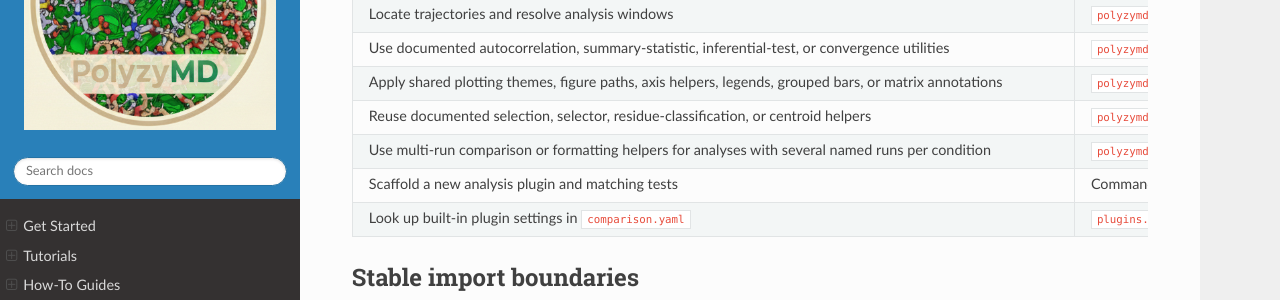
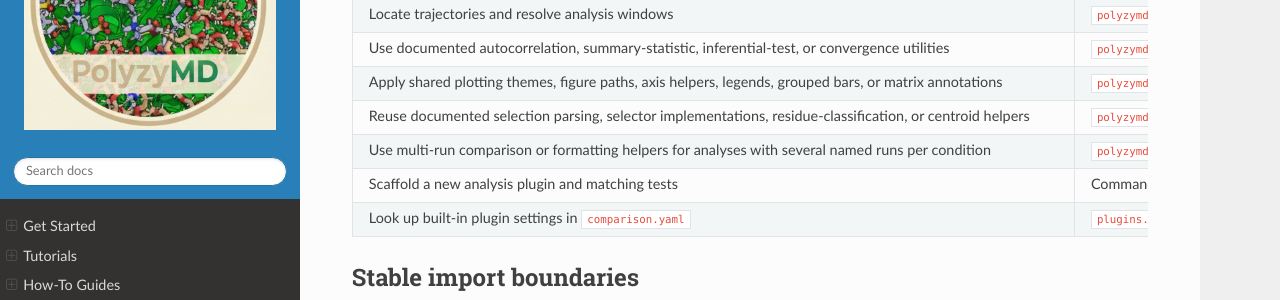
Before and after one commit to joelaforet/polyzymd, a Sphinx documentation site: the page built from docs/source/contributor_guide/analysis_plugins/api_map.md, in a window 1280 px wide and 900 px high, scrolled down 618 px. Shown: the part 151-451 px from the top of the window. Built offline with Sphinx 7.4.7 and the Read the Docs theme 3.1.0, drawn with Linux system fonts in a browser that asks for light colours; some of the changed lines change nothing that is shown.

Commit message:
docs: fix analysis plugin API map

```diff
--- a/docs/source/contributor_guide/analysis_plugins/api_map.md
+++ b/docs/source/contributor_guide/analysis_plugins/api_map.md
@@ -26,7 +26,7 @@
 | Locate trajectories and resolve analysis windows | `polyzymd.analyses.shared.loader`, `polyzymd.analyses.shared.window` | {doc}`../../api/analyses_shared` |
 | Use documented autocorrelation, summary-statistic, inferential-test, or convergence utilities | `polyzymd.analyses.shared.autocorrelation`, `polyzymd.analyses.shared.statistics`, `polyzymd.analyses.shared.inferential_statistics`, `polyzymd.analyses.shared.convergence` | {doc}`../../api/analyses_shared` |
 | Apply shared plotting themes, figure paths, axis helpers, legends, grouped bars, or matrix annotations | `polyzymd.analyses.shared.plotting` | {doc}`../../api/analyses_shared` |
-| Reuse documented selection, selector, residue-classification, or centroid helpers | `polyzymd.analyses.shared.selections`, `polyzymd.analyses.shared.selectors`, `polyzymd.analyses.shared.aa_classification`, `polyzymd.analyses.shared.centroid` | {doc}`../../api/analyses_shared` |
+| Reuse documented selection parsing, selector implementations, residue-classification, or centroid helpers | `polyzymd.analyses.shared.selections`; selector submodules `polyzymd.analyses.shared.selectors.base`, `polyzymd.analyses.shared.selectors.protein`, `polyzymd.analyses.shared.selectors.polymer`, `polyzymd.analyses.shared.selectors.solvent`; `polyzymd.analyses.shared.aa_classification`; `polyzymd.analyses.shared.centroid` | {doc}`../../api/analyses_shared` |
 | Use multi-run comparison or formatting helpers for analyses with several named runs per condition | `polyzymd.analyses.shared.multi_run_comparison`, `polyzymd.analyses.shared.multi_run_formatting` | {doc}`../../api/analyses_shared` |
 | Scaffold a new analysis plugin and matching tests | Command: `pixi run -e build polyzymd new-analysis <name>` | {ref}`CLI new-analysis reference <polyzymd-new-analysis>` |
 | Look up built-in plugin settings in `comparison.yaml` | `plugins.<plugin_name>` settings keys in YAML | {doc}`../../reference/analysis_plugin_settings` |
```
